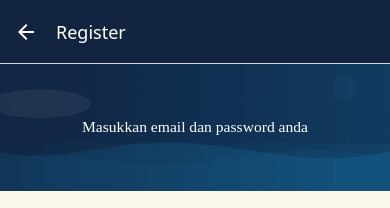
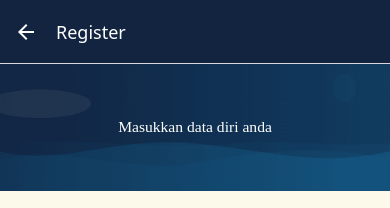
Before and after one commit to gandarain/GoldbitCalculator, a React Native app: screen /Register in a window 390 px wide. Shown: the top 208 px of the page. Built offline with nearby package versions, Linux system fonts and the light colour scheme.

Commit message:
create register form

```diff
--- a/src/Containers/Register/Register.component.tsx
+++ b/src/Containers/Register/Register.component.tsx
@@ -164,7 +164,7 @@ const renderImageBackground = () => (
     style={styles.imageBackground}
     resizeMode="stretch"
   >
-    <Text style={styles.textTitle}>Masukkan email dan password anda</Text>
+    <Text style={styles.textTitle}>Masukkan data diri anda</Text>
   </ImageBackground>
 )
 
```
